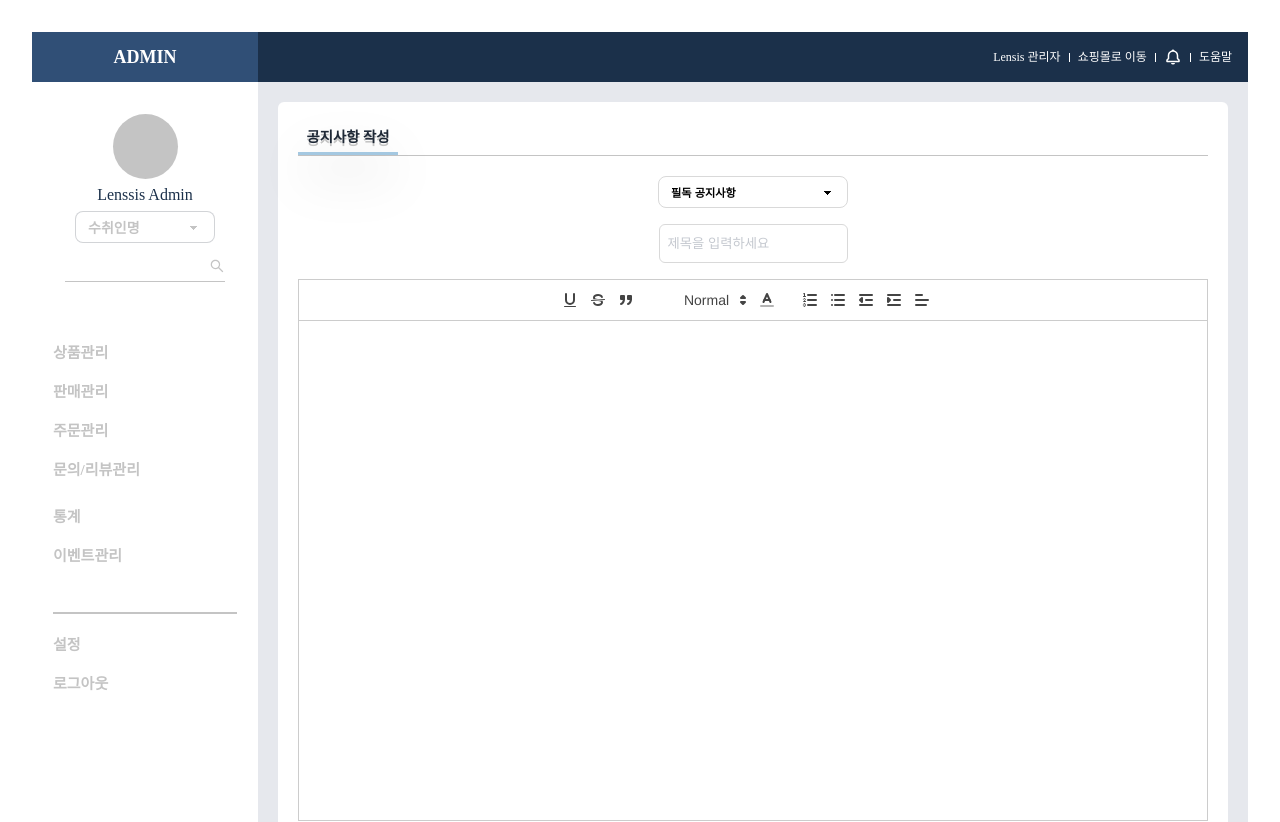
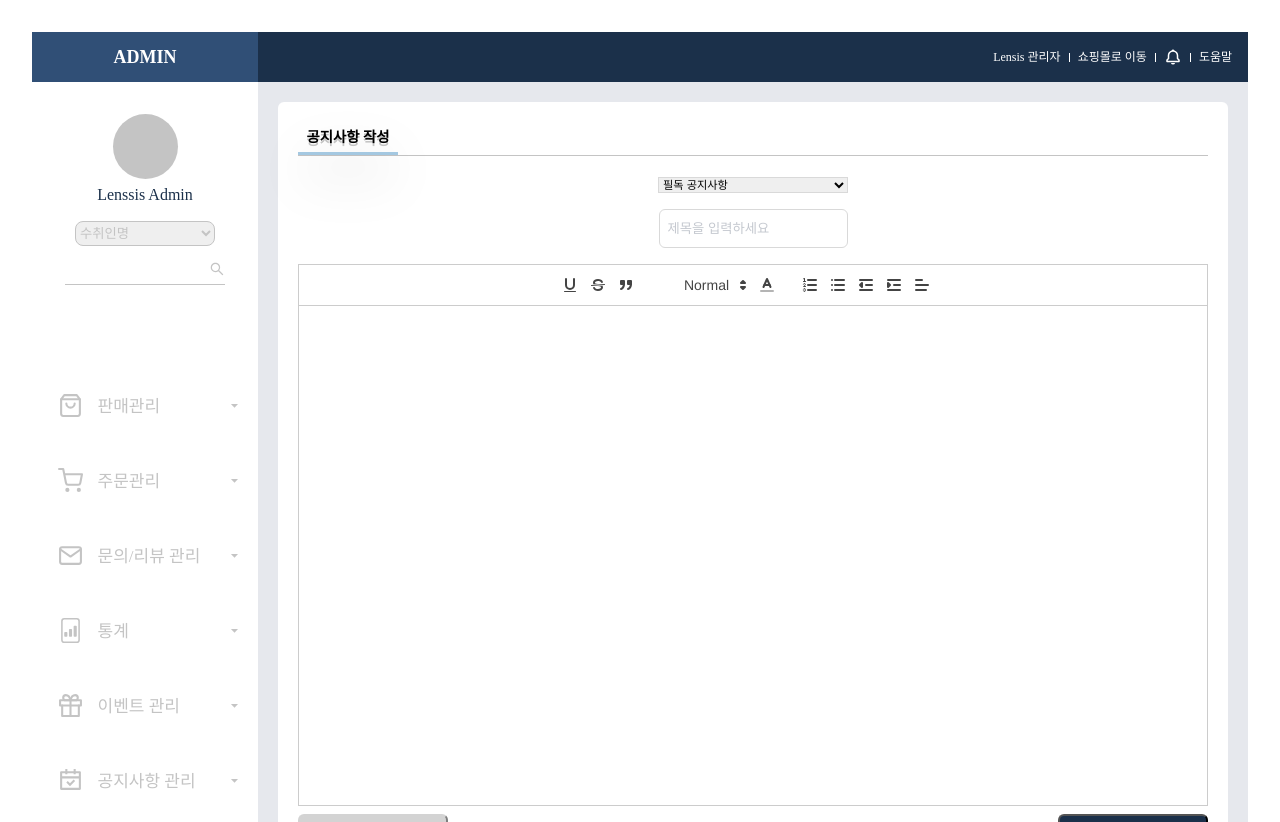
Before and after one commit to IKO-FinalProject/FE-Admin, a React (Vite) app: page /addnotice in a window 1280 px wide. Shown: the top 822 px of the page. Built offline with nearby package versions, Linux system fonts and the light colour scheme.

Commit message:
feat: addproduct 제작 #5 navbar 리팩토링

```diff
--- a/index.html
+++ b/index.html
@@ -1,5 +1,5 @@
 <!DOCTYPE html>
-<html lang="en">
+<html lang="kr">
   <head>
     <meta charset="UTF-8" />
     <link rel="icon" type="image/svg+xml" href="/vite.svg" />
@@ -8,7 +8,7 @@
     <title>lensis admin page</title>
   </head>
   <body>
-    <div id="root"></div>
+    <div class="min-w-[900px]" id="root"></div>
     <script type="module" src="/src/main.tsx"></script>
   </body>
 </html>
--- a/package.json
+++ b/package.json
@@ -10,8 +10,6 @@
   },
   "dependencies": {
     "axios": "^0.27.2",
-    "daisyui": "^2.28.0",
-    "npm": "^8.19.1",
     "react": "^18.2.0",
     "react-dom": "^18.2.0",
     "react-icons": "^4.4.0",
--- /dev/null
+++ b/src/component/app/DropDownMenu.tsx
@@ -0,0 +1,22 @@
+import { NavLink } from 'react-router-dom'
+
+function DropDownMenu({ menuList }: any) {
+  return (
+    <ul className="mt-[10px] flex h-[145px] w-[185px] flex-col justify-around rounded-md bg-[#1B304A] p-[10px]">
+      {menuList.map((menu: { title: string; link: string }) => (
+        <NavLink
+          className="ml-[10px] no-underline hover:text-[#71B7F9]"
+          key={menu.title}
+          style={({ isActive }) => ({
+            color: isActive ? '#71B7F9' : 'white'
+          })}
+          to={menu.link}
+        >
+          &#183; {menu.title}
+        </NavLink>
+      ))}
+    </ul>
+  )
+}
+
+export default DropDownMenu
--- a/src/component/app/NavBar.tsx
+++ b/src/component/app/NavBar.tsx
@@ -1,8 +1,21 @@
 import { AiOutlineSearch } from 'react-icons/ai'
-import { NavLink } from 'react-router-dom'
-import { FiShoppingBag, FiShoppingCart } from 'react-icons/fi'
+import { FiShoppingBag, FiShoppingCart, FiMail, FiGift, FiSettings } from 'react-icons/fi'
+import { MdArrowDropDown, MdArrowDropUp } from 'react-icons/md'
+import { RiCalendarCheckLine } from 'react-icons/ri'
+import { BsFileBarGraph } from 'react-icons/bs'
+import { TbLogout } from 'react-icons/tb'
+
+import { useState } from 'react'
+import DropDownMenu from './DropDownMenu'
 
 function NavBar() {
+  const [dropDownValue, setDropDownValue] = useState({
+    saleMenu: false,
+    orderMenu: false,
+    eventMenu: false,
+    noticeMenu: false
+  })
+
   return (
     <div className="flex  w-[226px] flex-col items-center">
       <div className="mt-8 h-[65px] w-[65px] rounded-full bg-[#C4C4C4]"></div>
@@ -13,7 +26,7 @@ function NavBar() {
       </label>
       <select
         id="orderSearch"
-        className="select select-bordered select-sm w-[140px] border-[.5px] text-[#C4C4C4]"
+        className=" mt-[10px] h-[25px] w-[140px] rounded-lg border-[#C4C4C4] text-[#C4C4C4]"
       >
         <option value="수취인명">수취인명</option>
         <option value="구매자명">구매자명</option>
@@ -30,54 +43,155 @@ function NavBar() {
         <input className="w-[140px]  border-none  text-[#C4C4C4]" />
         <AiOutlineSearch className="cursor-pointer text-[#C4C4C4] hover:text-[#1B304A]" />
       </div>
-      <div className="mt-16 flex flex-col items-start text-[15px] font-bold">
-        <NavLink
-          className={`no-underline hover:text-[#1B304A]`}
-          style={({ isActive }) => ({
-            color: isActive ? '#1B304A' : '#C4C4C4'
-          })}
-          to="/productlist"
+      <div className="mt-[60px] flex flex-col">
+        <div
+          onClick={() => {
+            setDropDownValue({
+              saleMenu: !dropDownValue.saleMenu,
+              orderMenu: false,
+              eventMenu: false,
+              noticeMenu: false
+            })
+          }}
+          className={`mt-12 ml-[10px] flex w-[185px] cursor-pointer items-center justify-between text-[17px] ${
+            dropDownValue.saleMenu ? 'text-[#1B304A]' : 'text-[#C4C4C4]'
+          } relative no-underline hover:text-[#1B304A]`}
         >
-          상품관리
-        </NavLink>
-        <NavLink className="mt-6 text-[#C4C4C4] no-underline hover:text-[#1B304A]" to="/">
-          판매관리
-        </NavLink>
-        <NavLink
-          className="mt-6 no-underline hover:text-[#1B304A]"
-          style={({ isActive }) => ({
-            color: isActive ? '#1B304A' : '#C4C4C4'
-          })}
-          to="/orderlist"
+          <FiShoppingBag className="mb-[2px] text-[25px]" />
+          <span className=" absolute left-[40px]">판매관리</span>
+          <span className="absolute right-0">
+            {dropDownValue.saleMenu ? <MdArrowDropUp /> : <MdArrowDropDown />}
+          </span>
+        </div>
+        {dropDownValue.saleMenu && (
+          <DropDownMenu
+            menuList={[
+              { title: '상품리스트', link: '/productlist' },
+              { title: '상품 등록', link: '/addproduct' },
+              { title: '상품 수정', link: '/' },
+              { title: '연관상품 관리', link: '/' }
+            ]}
+          />
+        )}
+
+        <div
+          onClick={() => {
+            setDropDownValue({
+              saleMenu: false,
+              orderMenu: !dropDownValue.orderMenu,
+              eventMenu: false,
+              noticeMenu: false
+            })
+          }}
+          className={`mt-12 ml-[10px] flex w-[185px] cursor-pointer items-center justify-between text-[17px] ${
+            dropDownValue.orderMenu ? 'text-[#1B304A]' : 'text-[#C4C4C4]'
+          }  relative no-underline hover:text-[#1B304A]`}
         >
-          주문관리
-        </NavLink>
-        <NavLink
-          className="mt-6 no-underline hover:text-[#1B304A]"
-          style={({ isActive }) => ({
-            color: isActive ? '#1B304A' : '#C4C4C4'
-          })}
-          to="/noticelist"
+          <FiShoppingCart className=" mb-[2px] text-[25px]" />{' '}
+          <span className="absolute left-[40px]">주문관리</span>
+          <span className="absolute right-0">
+            {dropDownValue.orderMenu ? <MdArrowDropUp /> : <MdArrowDropDown />}
+          </span>
+        </div>
+        {dropDownValue.orderMenu && (
+          <DropDownMenu
+            menuList={[
+              { title: '주문 리스트', link: '/orderlist' },
+              { title: '주문 관리', link: '/' },
+              { title: '주문 상세', link: '/' },
+              { title: '배송정보 관리', link: '/' }
+            ]}
+          />
+        )}
+
+        <div
+          className={`relative mt-12 ml-[10px] flex w-[185px] cursor-pointer items-center justify-between text-[17px] text-[#C4C4C4]  no-underline hover:text-[#1B304A]`}
         >
-          문의/리뷰관리
-        </NavLink>
-        <NavLink className="mt-8 text-[#C4C4C4] no-underline hover:text-[#1B304A]" to="/">
-          통계
-        </NavLink>
-        <NavLink
-          className="mt-6 no-underline hover:text-[#1B304A]"
-          style={({ isActive }) => ({
-            color: isActive ? '#1B304A' : '#C4C4C4'
-          })}
-          to="/eventlist"
+          <FiMail className=" mb-[2px] text-[25px]" />
+          <span className="absolute left-[40px]">문의/리뷰 관리</span>
+          <span className="absolute right-0">
+            <MdArrowDropDown />
+          </span>
+        </div>
+        <div
+          className={`relative mt-12 ml-[10px] flex w-[185px] cursor-pointer items-center justify-between text-[17px] text-[#C4C4C4]  no-underline hover:text-[#1B304A]`}
         >
-          이벤트관리
-        </NavLink>
-        <span className="mt-12 w-[182px] bg-[#C4C4C4] p-[1px]" />
-        <NavLink className="mt-6 text-[#C4C4C4] no-underline hover:text-[#1B304A]" to="/">
-          설정
-        </NavLink>
-        <div className="mt-6 cursor-pointer text-[#C4C4C4] no-underline hover:text-[red]">로그아웃</div>
+          <BsFileBarGraph className=" mb-[2px] text-[25px]" />{' '}
+          <span className="absolute left-[40px]">통계</span>
+          <span className="absolute right-0">
+            <MdArrowDropDown />
+          </span>
+        </div>
+        <div
+          onClick={() => {
+            setDropDownValue({
+              saleMenu: false,
+              orderMenu: false,
+              eventMenu: !dropDownValue.eventMenu,
+              noticeMenu: false
+            })
+          }}
+          className={` relative mt-12 ml-[10px] flex w-[185px] cursor-pointer items-center justify-between text-[17px] ${
+            dropDownValue.eventMenu ? 'text-[#1B304A]' : 'text-[#C4C4C4]'
+          }  no-underline hover:text-[#1B304A]`}
+        >
+          <FiGift className=" mb-[2px] text-[25px]" />
+          <span className="absolute left-[40px]">이벤트 관리</span>
+          <span className="absolute right-0">
+            {dropDownValue.eventMenu ? <MdArrowDropUp /> : <MdArrowDropDown />}
+          </span>
+        </div>
+        {dropDownValue.eventMenu && (
+          <DropDownMenu
+            menuList={[
+              { title: '이벤트 리스트', link: '/eventlist' },
+              { title: '이벤트 작성', link: '/addevent' },
+              { title: '이벤트 상세', link: '/eventdetail' },
+              { title: '이벤트 수정', link: '/' }
+            ]}
+          />
+        )}
+        <div
+          onClick={() => {
+            setDropDownValue({
+              saleMenu: false,
+              orderMenu: false,
+              eventMenu: false,
+              noticeMenu: !dropDownValue.noticeMenu
+            })
+          }}
+          className={`relative mt-12 ml-[10px] flex w-[185px] cursor-pointer items-center justify-between text-[17px] ${
+            dropDownValue.noticeMenu ? 'text-[#1B304A]' : 'text-[#C4C4C4]'
+          }  no-underline hover:text-[#1B304A]`}
+        >
+          <RiCalendarCheckLine className=" mb-[2px] text-[25px]" />
+          <span className="absolute left-[40px]">공지사항 관리</span>
+          <span className="absolute right-0">
+            {dropDownValue.noticeMenu ? <MdArrowDropUp /> : <MdArrowDropDown />}
+          </span>
+        </div>
+        {dropDownValue.noticeMenu && (
+          <DropDownMenu
+            menuList={[
+              { title: '공지사항 리스트', link: '/noticelist' },
+              { title: '공지사항 작성', link: '/addnotice' },
+              { title: '공지사항 상세', link: '/noticedetail' },
+              { title: '공지사항 수정', link: '/' }
+            ]}
+          />
+        )}
+        <span className="mt-[120px] w-[182px] bg-[#C4C4C4] p-[1px]" />
+        <div
+          className={`relative mt-12 ml-[10px] flex w-[185px] cursor-pointer items-center text-[17px] text-[#C4C4C4]  no-underline hover:text-[#1B304A]`}
+        >
+          <FiSettings className=" mb-[2px] text-[25px]" /> <span className="absolute left-[40px]">통계</span>
+        </div>
+        <div
+          className={`relative mt-12 ml-[10px] flex w-[185px] cursor-pointer items-center text-[17px] text-[#C4C4C4]  no-underline hover:text-[red]`}
+        >
+          <TbLogout className=" mb-[2px] text-[25px]" />{' '}
+          <span className="absolute left-[40px]">로그아웃</span>
+        </div>
       </div>
     </div>
   )
--- a/src/component/product/AddProduct.tsx
+++ b/src/component/product/AddProduct.tsx
@@ -3,6 +3,7 @@ import Input from '../ui/Input'
 import ImageUploader from '../ui/ImageUploaer'
 import SettingSwitcher from './SettingSwitcher'
 import PeriodSwitcher from './PeriodSwitcher'
+import Button from '../ui/Button'
 
 import { useState } from 'react'
 
@@ -60,18 +61,18 @@ function AddProduct() {
   }
 
   //상세정보상태
-  const [graphicDiameter, setGraphicDiameter] = useState(null)
-  const [basecurve, setBasecurve] = useState(null)
-  const [color, setColor] = useState(null)
-  const [colorCode, setColorCode] = useState(null)
-  const [material, setMaterial] = useState(null)
-  const [detailPrice, setDetailPrice] = useState(null)
-  const [moisture, setMoisture] = useState(null)
-  const [productDetailStock, setProductDetailStock] = useState(null)
+  const [graphicDiameter, setGraphicDiameter] = useState('')
+  const [basecurve, setBasecurve] = useState('')
+  const [color, setColor] = useState('')
+  const [colorCode, setColorCode] = useState('')
+  const [material, setMaterial] = useState('')
+  const [detailPrice, setDetailPrice] = useState('')
+  const [moisture, setMoisture] = useState('')
+  const [productDetailStock, setProductDetailStock] = useState('')
 
   const [isSale, setIsSale] = useState(false)
   const [detailsExposure, setDetailsExposure] = useState(false)
-  const [period, setPeriod] = useState(null)
+  const [period, setPeriod] = useState('먼슬리')
   const [mainImages, setMainImages] = useState([])
   const [detailImages, setDetailImages] = useState([])
 
@@ -118,7 +119,6 @@ function AddProduct() {
 
   const periodValueChangeHandler = (e: any) => {
     setPeriod(e.target.value)
-    console.log(e.target.value)
   }
 
   const mainImagesChangeHandler = (imagelist: any) => {
@@ -137,40 +137,9 @@ function AddProduct() {
   const seriesList = ['에일린', '마리나', '샌드', '베티']
   const featureList = ['UV', '수분', '블루라이트', '실리콘']
 
-  const [option, setOption] = useState({
-    graphicDiameter,
-    basecurve,
-    color,
-    colorCode,
-    material,
-    detailPrice,
-    moisture,
-    productDetailStock,
-    isSale,
-    detailsExposure,
-    period,
-    mainImages,
-    detailImages
-  })
-
   const [optionList, setOptionList]: any = useState([])
 
   const addOption = () => {
-    setOption({
-      graphicDiameter,
-      basecurve,
-      color,
-      colorCode,
-      material,
-      detailPrice,
-      moisture,
-      productDetailStock,
-      isSale,
-      detailsExposure,
-      period,
-      mainImages,
-      detailImages
-    })
     setOptionList([
       ...optionList,
       {
@@ -189,10 +158,25 @@ function AddProduct() {
         detailImages
       }
     ])
+    setGraphicDiameter('')
+    setBasecurve('')
+    setColor('')
+    setColorCode('')
+    setMaterial('')
+    setDetailPrice('')
+    setMoisture('')
+    setProductDetailStock('')
+    setMainImages([])
+    setDetailImages([])
+  }
+
+  const deleteOption = (index: any): any => {
+    setOptionList(optionList.filter((option: any, optionIndex: number) => optionIndex !== index))
   }
 
   return (
     <>
+      <form>
         <ContentBox marginBottom="mb-[20px]" marginRight="mr-[20px]">
           <div className="mb-5" style={{ borderBottom: '1px solid #C4C4C4' }}>
             <h1
@@ -202,7 +186,7 @@ function AddProduct() {
               메인정보 입력
             </h1>
           </div>
-        <form>
+          <div>
             <Input
               label="상품명"
               id="product_title"
@@ -238,7 +222,7 @@ function AddProduct() {
               placeholder="생산지를 입력하세요."
               onChange={manufacturerValueChangeHandler}
             />
-        </form>
+          </div>
 
           <div className="flex justify-between">
             <SettingSwitcher
@@ -320,6 +304,7 @@ function AddProduct() {
               width="w-[50%]"
               inputWidth="w-[50%]"
               placeholder="입력하세요."
+              value={graphicDiameter}
               onChange={graphicDiameterValueChangeHandler}
             />
             <Input
@@ -328,6 +313,7 @@ function AddProduct() {
               width="w-[50%]"
               inputWidth="w-[50%]"
               placeholder="입력하세요."
+              value={basecurve}
               onChange={basecurveValueChangeHandler}
             />
           </div>
@@ -338,6 +324,7 @@ function AddProduct() {
               width="w-[50%]"
               inputWidth="w-[50%]"
               placeholder="입력하세요."
+              value={color}
               onChange={colorValueChangeHandler}
             />
             <Input
@@ -346,6 +333,7 @@ function AddProduct() {
               width="w-[50%]"
               inputWidth="w-[50%]"
               placeholder="입력하세요."
+              value={colorCode}
               onChange={colorCodeValueChangeHander}
             />
           </div>
@@ -356,6 +344,7 @@ function AddProduct() {
               width="w-[50%]"
               inputWidth="w-[50%]"
               placeholder="입력하세요."
+              value={material}
               onChange={materialValueChangeHandler}
             />
             <Input
@@ -364,6 +353,7 @@ function AddProduct() {
               width="w-[50%]"
               inputWidth="w-[50%]"
               placeholder="입력하세요."
+              value={detailPrice}
               onChange={detailPriceValueChangeHandler}
             />
           </div>
@@ -375,6 +365,7 @@ function AddProduct() {
               width="w-[50%]"
               inputWidth="w-[50%]"
               placeholder="입력하세요."
+              value={moisture}
               onChange={moistureValueChangeHandler}
             />
             <Input
@@ -383,6 +374,7 @@ function AddProduct() {
               width="w-[50%]"
               inputWidth="w-[50%]"
               placeholder="입력하세요."
+              value={productDetailStock}
               onChange={productDetailStockValueChangeHandler}
             />
           </div>
@@ -425,18 +417,61 @@ function AddProduct() {
             </button>
           </p>
           <div>
-          <ul>
+            <ul className="mt-8 flex flex-col items-center justify-center text-xs">
               {optionList.map((option: any, index: number) => (
-              <li key={index}>
-                <span>옵션 {index + 1}</span> {option.graphicDiameter} / {option.basecurve} / {option.color} /
-                {option.colorCode} / {option.material} / {option.detailPrice} / {option.moisture} /
-                {option.isSale && '할인중 /'} {option.detailsExposure ? '옵션보이기' : '옵션숨기기'} /
-                {option.period}
+                <li
+                  key={index}
+                  style={{ borderTop: '1px solid #DADADA' }}
+                  className="relative flex h-[45px] w-[80%] items-center justify-center"
+                >
+                  <span className="absolute left-[50px] font-semibold">옵션 {index + 1} </span>
+                  <ul className="flex items-center justify-center">
+                    <li> {option.graphicDiameter} /</li>
+                    <li className="ml-1"> {option.basecurve} /</li>
+                    <li className="ml-1"> {option.color} /</li>
+                    <li className="ml-1"> {option.colorCode} /</li>
+                    <li className="ml-1"> {option.material} /</li>
+                    <li className="ml-1"> {option.detailPrice} /</li>
+                    <li className="ml-1"> {option.moisture} /</li>
+                    <li className="ml-1"> {option.isSale ? '할인 O' : '할인 X'} /</li>
+                    <li className="ml-1"> {option.detailsExposure ? '옵션보이기' : '옵션숨기기'} /</li>
+                    <li className="ml-1"> {option.period}</li>
+                    <button
+                      className="absolute right-[50px] cursor-pointer border-none bg-white text-[#DADADA] hover:text-[red]"
+                      onClick={() => deleteOption(index)}
+                      type="button"
+                    >
+                      X
+                    </button>
+                  </ul>
                 </li>
               ))}
             </ul>
           </div>
+          <div className="mt-[4rem] mb-[5rem] flex justify-center">
+            <Button
+              type="button"
+              width="w-[150px]"
+              height="h-[40px]"
+              bgColor="bg-[#D3D3D3]"
+              textColor="text-white"
+              borderColor="border-[#D3D3D3]"
+            >
+              뒤로가기
+            </Button>
+            <Button
+              type="submit"
+              width="w-[150px]"
+              height="h-[40px]"
+              bgColor="bg-[#1B304A]"
+              textColor="text-white"
+              marginLeft="ml-[2rem]"
+            >
+              등록하기
+            </Button>
+          </div>
         </ContentBox>
+      </form>
     </>
   )
 }
--- a/src/component/product/ProductList.tsx
+++ b/src/component/product/ProductList.tsx
@@ -1,5 +1,7 @@
 import React from 'react'
 
-function ProductList() {}
+function ProductList() {
+  return
+}
 
 export default ProductList
--- a/src/component/ui/ImageUploaer.tsx
+++ b/src/component/ui/ImageUploaer.tsx
@@ -34,3 +34,7 @@ const ImageUploader = ({ value, onChange }: any) => {
 }
 
 export default ImageUploader
+
+//div-> ul  -> li
+
+//alt
--- a/src/component/ui/Input.tsx
+++ b/src/component/ui/Input.tsx
@@ -31,3 +31,9 @@ const Input = ({
 }
 
 export default Input
+
+//인풋라벨, 인풋, 인풋 에러 이렇게 나누자
+
+//절대로!!!!!!! 타입 나중에 추론하지말자
+
+//https://itchallenger.tistory.com/266
--- a/tailwind.config.cjs
+++ b/tailwind.config.cjs
@@ -9,5 +9,5 @@ module.exports = {
   theme: {
     extend: {}
   },
-  plugins: [require('daisyui')]
+  plugins: []
 }
```
Also changed, not shown: src/component/notice/AddNotice.tsx (+6 -4 lines), src/component/ui/Button.tsx (+27 -3 lines), 1 other file (tests, documents, lock files or other folders). Lines whose indentation alone changed are shown as unchanged.
